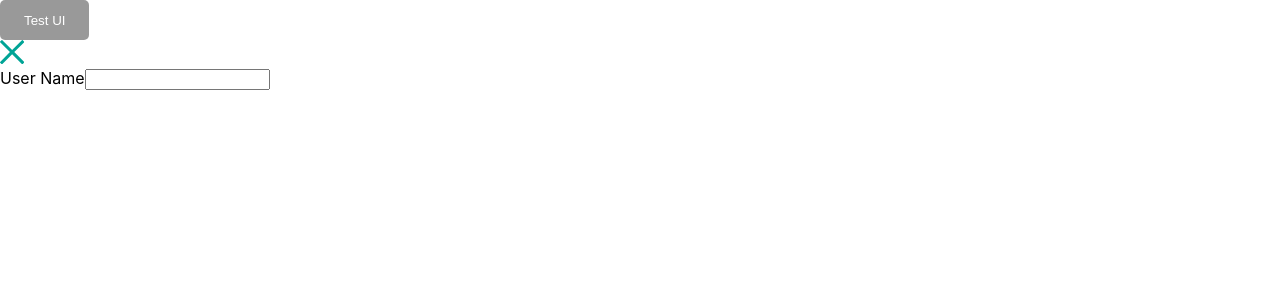
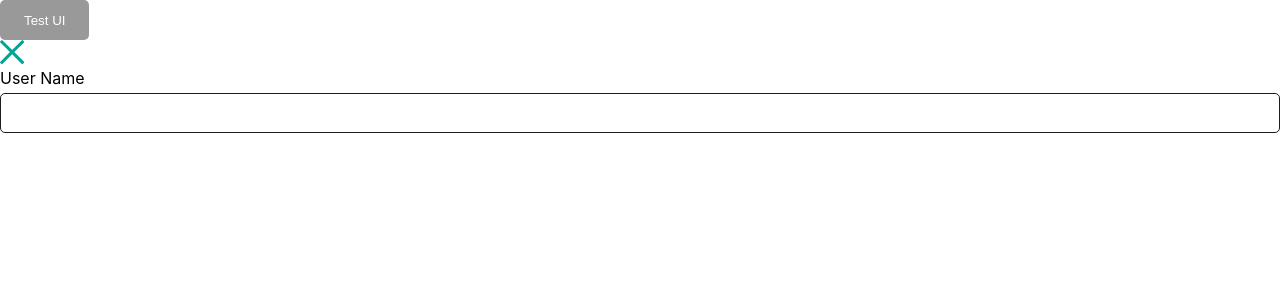
Before and after one commit to abhimax/react-ts-component-lib, a React (Create React App) app: page / in a window 1280 px wide. Shown: the top 300 px of the page. Built offline with nearby package versions, Linux system fonts and the light colour scheme.

Commit message:
feat: input component cleanups and styles

```diff
--- a/package.json
+++ b/package.json
@@ -11,6 +11,7 @@
     "@types/node": "^16.18.21",
     "@types/react": "^18.0.30",
     "@types/react-dom": "^18.0.11",
+    "classnames": "^2.3.2",
     "react": "^18.2.0",
     "react-dom": "^18.2.0",
     "react-scripts": "5.0.1",
--- a/src/components/Input/Input.tsx
+++ b/src/components/Input/Input.tsx
@@ -1,17 +1,38 @@
-import React, { InputHTMLAttributes } from "react";
+import React from "react";
+import classNames from "classnames";
 
-interface InputProps extends InputHTMLAttributes<HTMLInputElement> {
+type InputProps = {
   label: string;
+  size?: "small" | "medium" | "large";
   error?: string;
-}
+} & Omit<
+  React.InputHTMLAttributes<HTMLInputElement>,
+  "size" | "label" | "error"
+>;
 
-const Input: React.FC<InputProps> = ({ label, error, ...props }) => {
-  const inputClassName = error ? "input error" : "input";
+const Input: React.FC<InputProps> = ({
+  label,
+  size = "medium",
+  error,
+  className,
+  ...props
+}) => {
+  const inputClassName = classNames(
+    "input",
+    {
+      "input--small": size === "small",
+      "input--medium": size === "medium",
+      "input--large": size === "large",
+      "input--error": !!error,
+    },
+    className
+  );
+
   return (
-    <div>
-      <label>{label}</label>
-      <input {...props} />
+    <div className={`form-group ${inputClassName}`}>
+      <label className="input-label">{label}</label>
       {error && <div className="error-message">{error}</div>}
+      <input className="form-input" {...props} />
     </div>
   );
 };
--- /dev/null
+++ b/src/components/Input/input.scss
@@ -0,0 +1,63 @@
+.form-group {
+    label {
+        font-size: var(--font-size-small);
+        margin-bottom: 5px;
+        display: block;
+    }
+
+    .form-input {
+        display: flex;
+        width: -webkit-fill-available;
+        color: var(--berie-black);
+        box-sizing: border-box;
+        border-radius: var(--border-radius-base);
+        border: 1px solid var(--berie-black);
+    }
+
+    &.input--medium {
+        .form-input {
+            padding: 0.5rem;
+            height: 40px;
+        }
+
+        label {
+            font-size: var(--font-size-base);
+        }
+    }
+
+    &.input--large {
+        .form-input {
+            padding: 0.75rem;
+            height: 50px;
+        }
+
+        label {
+            font-size: var(--font-size-m-base);
+        }
+    }
+
+    &.input--small {
+        .form-input {
+            padding: 0.4rem;
+            height: 30px;
+        }
+
+        label {
+            font-size: var(--font-size-small);
+        }
+    }
+
+    &.error {
+        .form-input {
+            border: 1px solid var(--color-error);
+        }
+
+        .input-error {
+            color: var(--color-error);
+            font-size: var(--font-size-small);
+            margin-top: 4px;
+        }
+
+    }
+
+}
--- a/src/styles/component.scss
+++ b/src/styles/component.scss
@@ -1,3 +1,4 @@
 @import "../components/Button/button.scss";
 @import "../components/Icon/icon.scss";
 @import "../components/StarRating/star-rating.scss";
+@import "../components/Input/input.scss";
```
Also changed, not shown: 1 other file (tests, documents, lock files or other folders).
